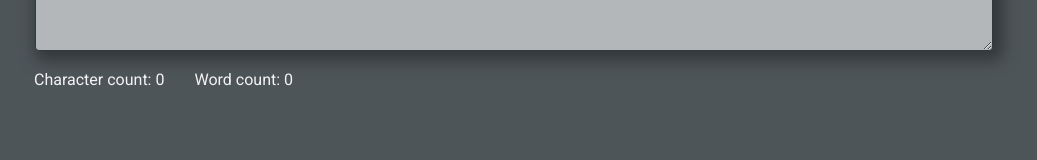
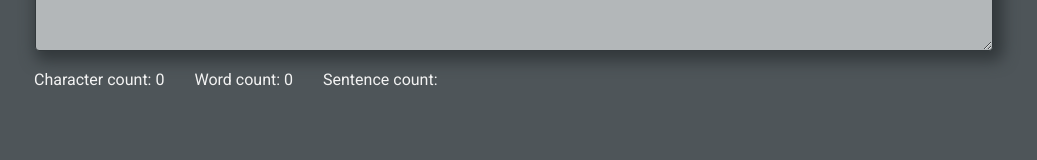
Before and after one commit to katmart93/case-converter-app, a React (Create React App) app: page / in a window 1280 px wide. Shown: the part 490-650 px from the top of the page, without its empty margins (126-1163 px from the left). Built offline with nearby package versions, Linux system fonts and the light colour scheme; a web font is replaced by a local one.

Commit message:
checking for spaces - in progress

```diff
--- a/src/App.js
+++ b/src/App.js
@@ -18,6 +18,7 @@ function App() {
   const [textCopied, setTextCopied] = useState(false);
   const [charCount, setCharCount] = useState(0);
   const [wordCount, setWordCount] = useState(0);
+  const [sentenceCount, setSentenceCount] = useState(0);
 
   useEffect(() => {
     setCharCount(text.length);
@@ -27,6 +28,21 @@ function App() {
       setWordCount(0);
     }
   }, [text]);
+
+  /*
+  useEffect(() => {
+    setCharCount(text.length);
+    if (text !== "") {
+      if (text.includes(" ")) {
+        setWordCount(text.trim().split(" ").length);
+      } else if (text.includes("\n")) {
+        setWordCount(text.trim().split("\n").length);
+      } else {
+        setWordCount(0);
+      }
+    }
+  }, [text]);
+ */
 
   const lowerCase = () => {
     setText(text.toLowerCase());
--- a/src/components/Stats.jsx
+++ b/src/components/Stats.jsx
@@ -5,6 +5,7 @@ export default function Stats({ charCount, wordCount }) {
     <div className="stats">
       <span>Character count: {charCount}</span>
       <span>Word count: {wordCount}</span>
+      <span>Sentence count:</span>
     </div>
   );
 }
```
